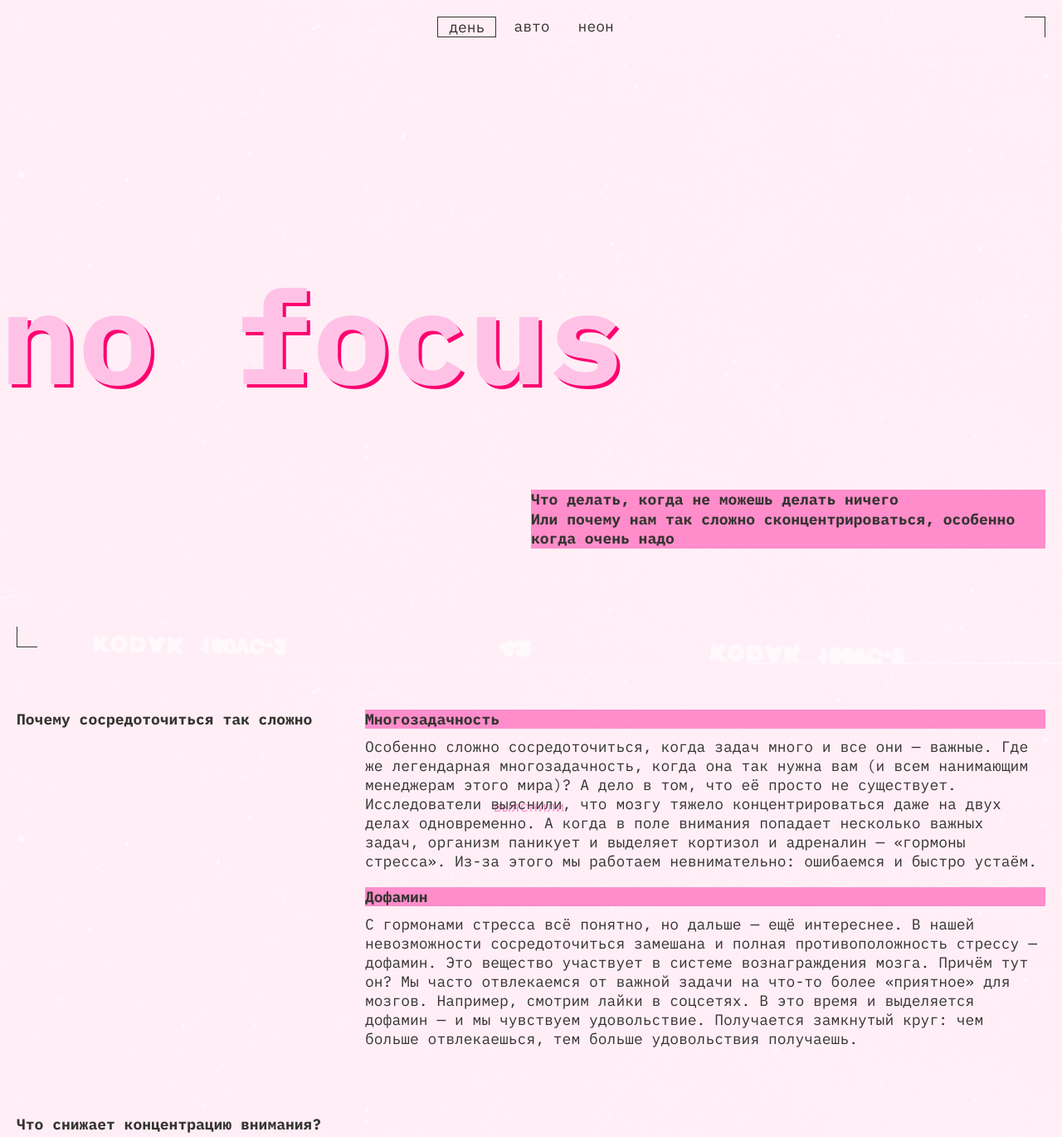
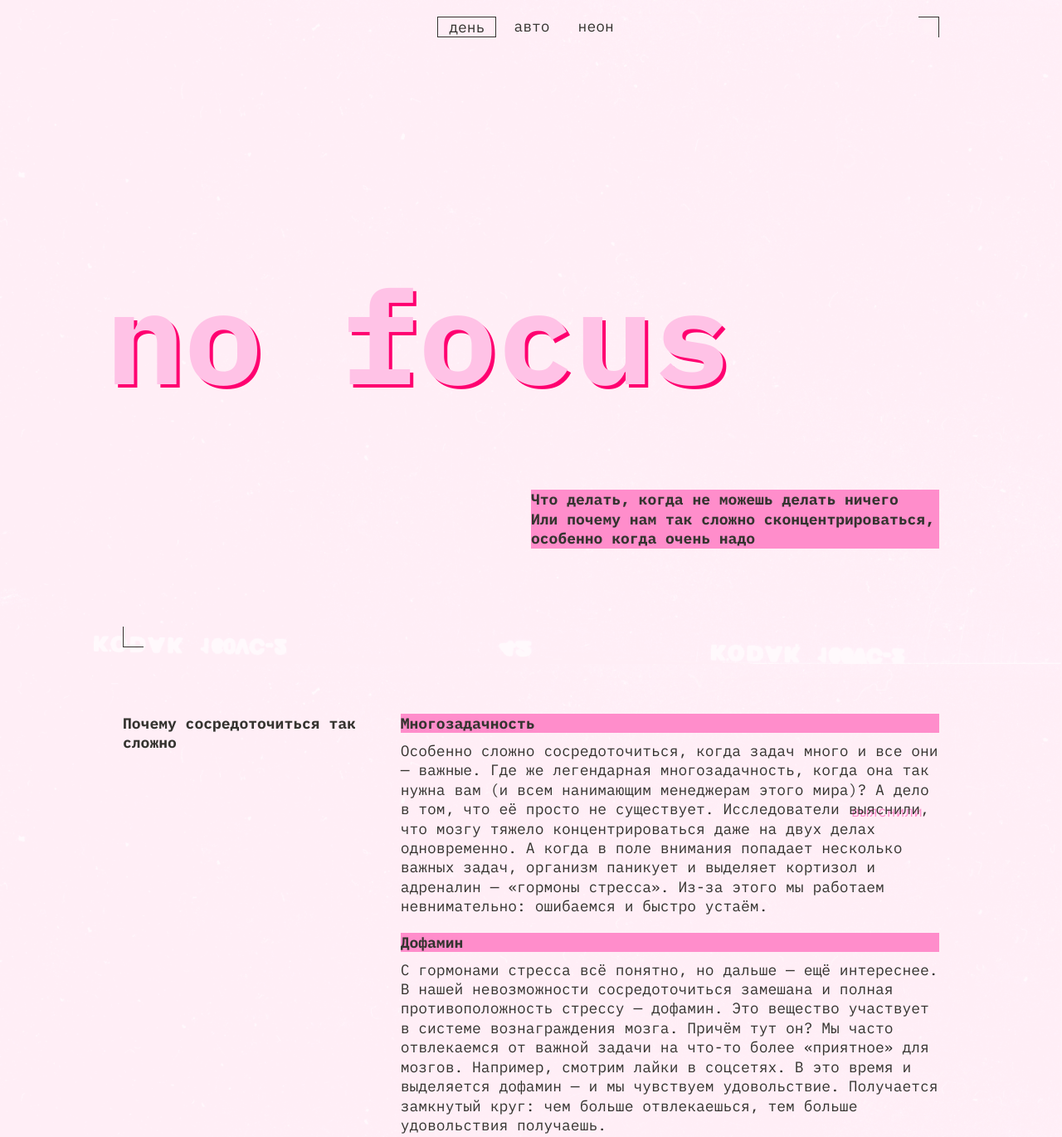
Before and after one commit to Anastasiya-Kostyuchenko/slozhno-sosredotochitsya, a plain HTML site: page index.html in a window 1280 px wide. Shown: the top 1370 px of the page at 83% size. Drawn offline with Linux system fonts and the light colour scheme; files whose address does not match are found by name.

Commit message:
project-3

```diff
--- a/index.html
+++ b/index.html
@@ -54,7 +54,7 @@
         <div class="answers">
           <div class="card-item">
             <h3 class="title-decor">Mногозадачность</h3>
-            <p>
+            <p class="text">
               Особенно сложно сосредоточиться, когда задач много и все они —
               важные. Где же легендарная многозадачность, когда она так нужна
               вам (и всем нанимающим менеджерам этого мира)? А дело в том, что
@@ -72,7 +72,7 @@
           </div>
           <div class="card-item">
             <h3 class="title-decor">Дофамин</h3>
-            <p>
+            <p class="text">
               С гормонами стресса всё понятно, но дальше — ещё интереснее. В
               нашей невозможности сосредоточиться замешана и полная
               противоположность стрессу — дофамин. Это вещество участвует в
@@ -169,7 +169,6 @@
               совместить прогулку с физическими упражнениями или бегом — так в
               мозг поступит ещё больше кислорода и он будет лучше работать. Но и
               простая двадцатиминутная прогулка — тоже отличный вариант.
-              Прогулка — тоже отличный вариант.
             </p>
           </div>
           <div class="card-item">
--- a/styles/globals.css
+++ b/styles/globals.css
@@ -7,8 +7,8 @@
 }
 
 body {
-  /* min-inline-size: 375px;
-  max-inline-size: min(1024px, 100%); */
+  min-inline-size: 375px;
+  max-inline-size: min(1024px, 100%);
   margin: auto;
   padding: 0;
   font-size: 18px;
--- a/styles/style.css
+++ b/styles/style.css
@@ -25,7 +25,7 @@
   position: relative;
   display: grid;
   grid-template-rows: 1fr min-content 1fr;
-  margin-block-end: 55px;
+  margin-block-end: 60px;
   block-size: max(100vb, 668px);
   padding: 20px var(--padding);
   align-items: center;
@@ -381,13 +381,16 @@
   }
   .about {
     margin-inline: 10px;
-    /* margin-block-start: 10px; */
   }
   .advises {
     display: flex;
     flex-direction: column;
-    margin-block-end: 50px;
   }
+
+  .footer {
+    margin-block-start: 40px;
+  }
+
   .footer-title {
     font-size: clamp(7.25rem, 7.0115rem + 1.0178vw, 7.5rem);
   }
```
